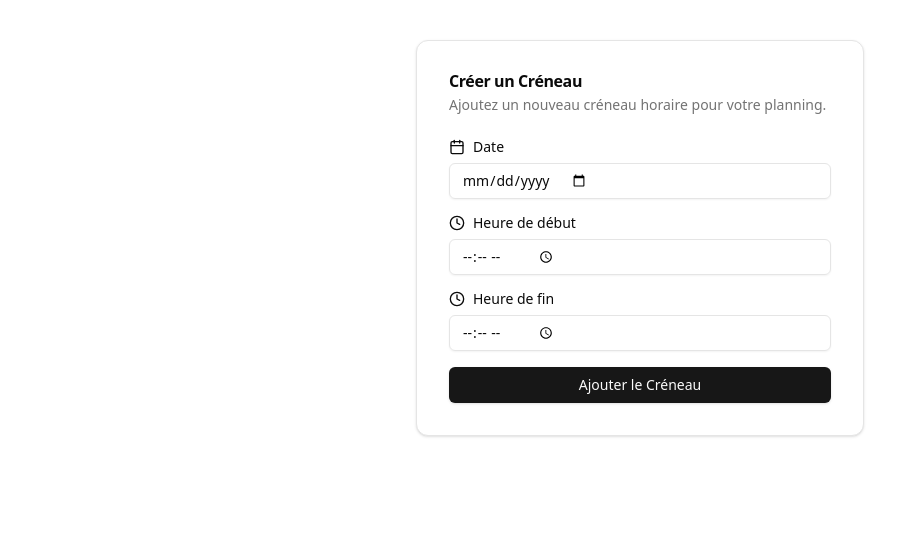
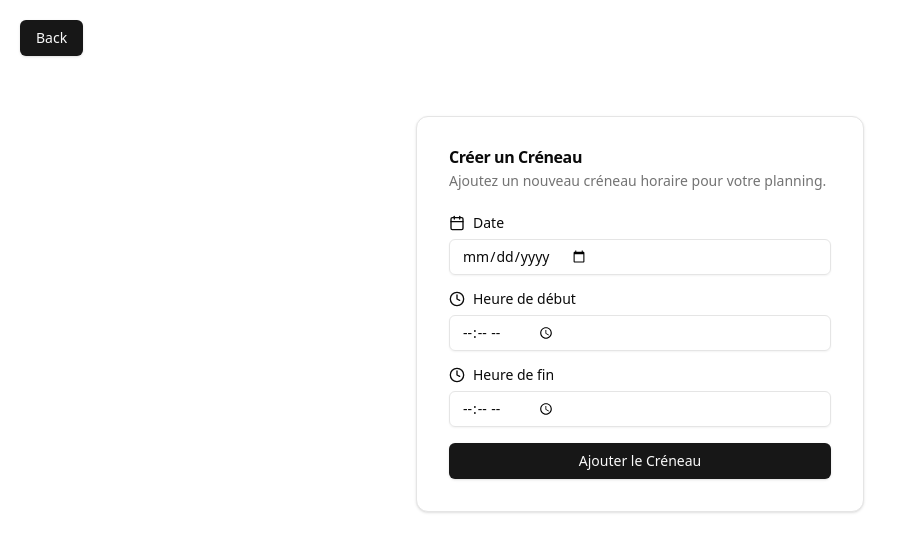
Before and after one commit to Aminegha10/ReservatiionApp, a React (Vite) app in the folder frontend/: page /creneaux/create in a window 1280 px wide. Shown: the top 552 px of the page, without its empty margins (0-907 px from the left). Built offline with nearby package versions, Linux system fonts and the light colour scheme.

Commit message:
some changes

```diff
--- a/frontend/src/pages/creneaux/CreateCreneau.jsx
+++ b/frontend/src/pages/creneaux/CreateCreneau.jsx
@@ -11,7 +11,7 @@ import {
 } from "@/components/ui/card";
 import { CalendarIcon, ClockIcon } from "lucide-react";
 import { useMutation } from "react-query";
-import { useNavigate } from "react-router-dom";
+import { Link, useNavigate } from "react-router-dom";
 
 const addCreneau = async (newTodo) => {
   const response = await fetch("http://localhost:5000/api/creneaux/create", {
@@ -42,12 +42,11 @@ export default function CreateCreneau() {
 
   // Validate date (ensure it's today or in the future)
   const validateDate = (date) => {
-    const currentDate = new Date().toISOString().split('T')[0]; // Get today's date in yyyy-mm-dd format
+    const currentDate = new Date().toISOString().split("T")[0]; // Get today's date in yyyy-mm-dd format
 
     if (date < currentDate) {
       return "La date ne peut pas être dans le passé.";
     }
-
     return "";
   };
 
@@ -77,13 +76,16 @@ export default function CreateCreneau() {
       setDebutHeure("");
       setFinHeure("");
       navigate("/");
-
     } catch (error) {
       console.log(error);
     }
   };
 
   return (
+    <div>
+      <Link to={"/"}>
+        <Button className="m-5">Back</Button>
+      </Link>
       <Card className="sm:w-full w-[80%] max-w-md mx-auto p-2 mt-10">
         <CardHeader>
           <CardTitle>Créer un Créneau</CardTitle>
@@ -104,7 +106,7 @@ export default function CreateCreneau() {
                 className="w-full"
                 value={date}
                 onChange={(e) => setDate(e.target.value)}
-              min={new Date().toISOString().split('T')[0]} // Set the minimum date to today
+                min={new Date().toISOString().split("T")[0]} // Set the minimum date to today
               />
               {error && <p className="text-red-600 text-sm">{error}</p>}
             </div>
@@ -144,5 +146,6 @@ export default function CreateCreneau() {
           </form>
         </CardContent>
       </Card>
+    </div>
   );
 }
--- a/frontend/src/pages/creneaux/UpdateCreneau.jsx
+++ b/frontend/src/pages/creneaux/UpdateCreneau.jsx
@@ -2,31 +2,37 @@ import React, { useState, useEffect } from "react";
 import { Label } from "@/components/ui/label";
 import { Input } from "@/components/ui/input";
 import { Button } from "@/components/ui/button";
-import { Card, CardHeader, CardTitle, CardDescription, CardContent, CardFooter } from "@/components/ui/card";
+import {
+  Card,
+  CardHeader,
+  CardTitle,
+  CardDescription,
+  CardContent,
+  CardFooter,
+} from "@/components/ui/card";
 import { CalendarIcon, ClockIcon } from "lucide-react";
-import { useParams, useNavigate } from "react-router-dom";
+import { useParams, useNavigate, Link } from "react-router-dom";
 
 export default function UpdateCreneau() {
   const { id } = useParams();
   const navigate = useNavigate();
   const [isLoading, setIsLoading] = useState(false);
   const [creneau, setCreneau] = useState({
-    date: '',
-    heureDebut: '',
-    heureFin: ''
+    date: "",
+    heureDebut: "",
+    heureFin: "",
   });
 
   useEffect(() => {
     const fetchCreneau = async () => {
       try {
-        const response = await fetch(`http://localhost:5000/api/creneaux/${id}`);
-        if (!response.ok) {
-          throw new Error('Failed to fetch creneau data');
-        }
+        const response = await fetch(
+          `http://localhost:5000/api/creneaux/${id}`
+        );
         const data = await response.json();
         setCreneau(data);
       } catch (error) {
-        console.error('Error fetching creneau:', error);
+        console.error("Error fetching creneau:", error);
       }
     };
 
@@ -35,9 +41,9 @@ export default function UpdateCreneau() {
 
   const handleChange = (e) => {
     const { name, value } = e.target;
-    setCreneau(prevCreneau => ({
+    setCreneau((prevCreneau) => ({
       ...prevCreneau,
-      [name]: value
+      [name]: value,
     }));
   };
 
@@ -47,22 +53,25 @@ export default function UpdateCreneau() {
 
     try {
       const response = await fetch(`http://localhost:5000/api/creneaux/${id}`, {
-        method: 'PUT',
+        method: "PUT",
         headers: {
-          'Content-Type': 'application/json',
+          "Content-Type": "application/json",
         },
         body: JSON.stringify(creneau),
       });
-      navigate('/');
-
+      navigate("/");
     } catch (error) {
-      console.error('Error updating creneau:', error);
+      console.error("Error updating creneau:", error);
     } finally {
       setIsLoading(false);
     }
   };
 
   return (
+    <div>
+      <Link to={"/"}>
+        <Button className="m-5">Back</Button>
+      </Link>
       <Card className="w-full max-w-md mx-auto p-2 mt-10">
         <CardHeader>
           <CardTitle>Modifier un Créneau</CardTitle>
@@ -119,10 +128,11 @@ export default function UpdateCreneau() {
             </div>
 
             <Button type="submit" className="w-full" disabled={isLoading}>
-            {isLoading ? 'Mise à jour...' : 'Mettre à jour le Créneau'}
+              {isLoading ? "Mise à jour..." : "Mettre à jour le Créneau"}
             </Button>
           </form>
         </CardContent>
       </Card>
+    </div>
   );
 }
```
Lines whose indentation alone changed are shown as unchanged.
